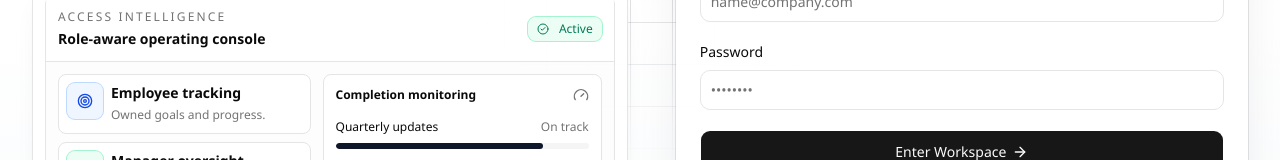
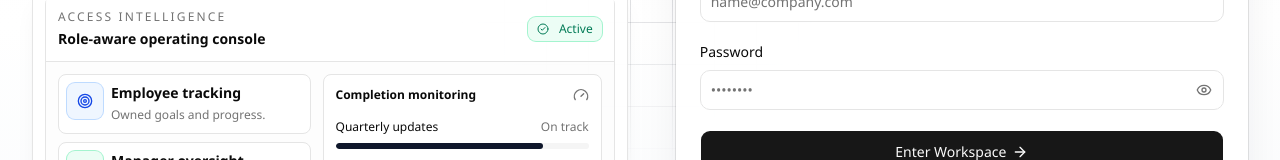
Before and after one commit to Manmadha-007/atomquest-portal, a Next.js app: page /sign-in in a window 1280 px wide. Shown: the part 440-600 px from the top of the page. Built offline with nearby package versions, Linux system fonts and the light colour scheme; no server answers.

Commit message:
Fix production auth flow and enhance sign-in UX

```diff
--- a/src/app/sign-in/page.tsx
+++ b/src/app/sign-in/page.tsx
@@ -14,6 +14,7 @@ import { SignInButton } from "@/components/auth/sign-in-button";
 import { AnimatedSection } from "@/components/marketing/animated-section";
 import { InteractiveGrid } from "@/components/marketing/interactive-grid";
 import { Button } from "@/components/ui/button";
+import { PasswordInput } from "@/components/auth/password-input";
 import {
   Card,
   CardContent,
@@ -252,15 +253,7 @@ export default async function SignInPage({
                       Password
                     </label>
 
-                    <Input
-                      id="password"
-                      name="password"
-                      type="password"
-                      autoComplete="current-password"
-                      placeholder="••••••••"
-                      required
-                      className="h-10 bg-background"
-                    />
+                    <PasswordInput />
                   </div>
 
                   <SignInButton />
--- /dev/null
+++ b/src/components/auth/password-input.tsx
@@ -0,0 +1,56 @@
+"use client";
+
+import { Eye, EyeOff } from "lucide-react";
+import { useState } from "react";
+
+import { Input } from "@/components/ui/input";
+
+export function PasswordInput() {
+  const [showPassword, setShowPassword] =
+    useState(false);
+
+  return (
+    <div className="relative">
+      <Input
+        id="password"
+        name="password"
+        type={
+          showPassword
+            ? "text"
+            : "password"
+        }
+        autoComplete="current-password"
+        placeholder="••••••••"
+        required
+        className="h-10 bg-background pr-11"
+      />
+
+      <button
+        type="button"
+        onClick={() =>
+          setShowPassword(
+            (previous) => !previous,
+          )
+        }
+        className="absolute inset-y-0 right-0 flex items-center px-3 text-muted-foreground transition-colors hover:text-foreground"
+        aria-label={
+          showPassword
+            ? "Hide password"
+            : "Show password"
+        }
+      >
+        {showPassword ? (
+          <EyeOff
+            className="size-4"
+            aria-hidden="true"
+          />
+        ) : (
+          <Eye
+            className="size-4"
+            aria-hidden="true"
+          />
+        )}
+      </button>
+    </div>
+  );
+}
```
